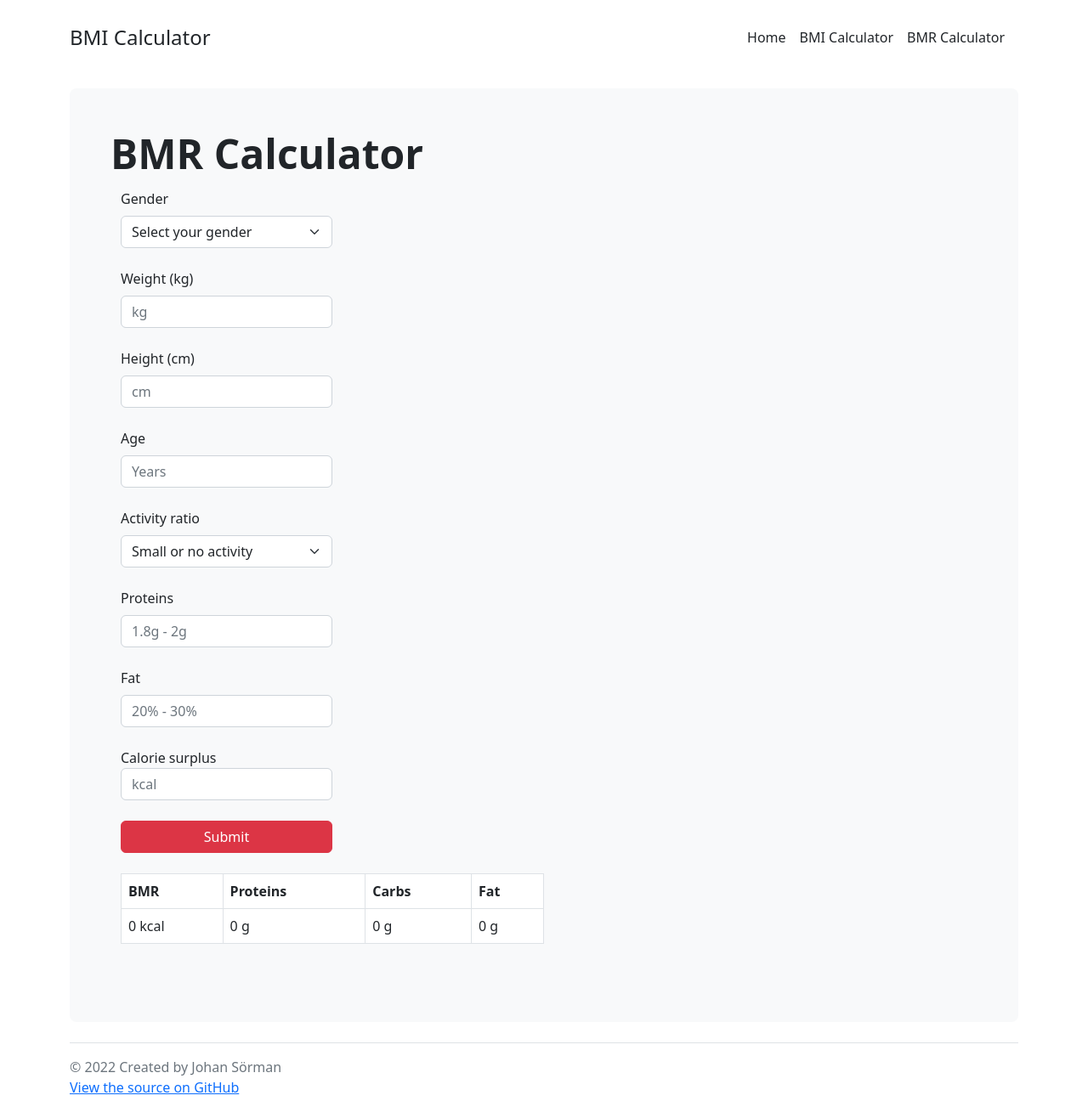
After one commit to johan-sorman/BMI-Calculator, a Flask app: page /BMR in a window 1280 px wide. The commit adds this page. Shown: the whole page at 85% size. Run offline with Flask 2, Linux system fonts and the light colour scheme.

Commit message:
Added BMR page

```diff
--- a/main/routes/views.py
+++ b/main/routes/views.py
@@ -1,3 +1,4 @@
+from asyncio import wait
 from flask import Blueprint, redirect, render_template, request, url_for, flash
 
 ## Register Blueprint ##
@@ -36,4 +37,9 @@ def calc():
             category = "severe obese"
         flash("Your BMI indicates you are {0}. Your BMI is {1}".format(category, BMI), 'success')
 
-    return render_template('calc.html', bmi=BMI, title="BMI Calculator")
+    return render_template('calc.html', title="BMI Calculator")
+
+
+@views.route('/BMR', methods=['POST', 'GET'])
+def bmr():
+    return render_template('bmr.html', title="BMR Calculator")
--- /dev/null
+++ b/main/static/bmr.js
@@ -0,0 +1,161 @@
+(() => {
+    const bmrFormula = (gender, kg, cm, age, ratio) => ~~((((10 * kg) + (6.25 * cm) - (5 * age) + 5) * ratio) + ((gender === 'female') ? -161 : 5));
+
+    const DOM = {
+      input: {
+        gender: document.getElementById('gender-input'),
+        weight: document.getElementById('weight-input'),
+        height: document.getElementById('height-input'),
+        age: document.getElementById('age-input'),
+        ratio: document.getElementById('ratio-input'),
+        proteins: document.getElementById('proteins-input'),
+        fat: document.getElementById('fat-input'),
+        surplus: document.getElementById('surplus-input'),
+      },
+      outputValue: {
+        bmr: document.getElementById('bmr-output'),
+        proteins: document.getElementById('proteins-output'),
+        carbs: document.getElementById('carbs-output'),
+        fat: document.getElementById('fat-output')
+      },
+      output: document.getElementById('output'),
+      submit: document.getElementById('submit'),
+      info: document.querySelectorAll('.info')
+    };
+
+    function validateForm () {
+      const rules = {
+        gender: {
+          required: true
+        },
+        weight: {
+          required: true,
+          minValue: 0
+        },
+        height: {
+          required: true,
+          minValue: 0
+        },
+        age: {
+          required: true,
+          minValue: 0
+        },
+        ratio: {
+          required: true,
+          minValue: 1.2,
+          maxValue: 1.9
+        },
+        proteins: {
+          required: true,
+          minValue: 1.8,
+          maxValue: 2
+        },
+        fat: {
+          required: true,
+          minValue: 20,
+          maxValue: 30
+        },
+        surplus: {
+          minValue: -1000,
+          maxValue: 1000
+        }
+      };
+
+      let isFormValid = true;
+      let index = 0;
+      let value;
+      let valid;
+      let info;
+      for (const key in rules) {
+        valid = true;
+        info = '';
+        value = DOM.input[key].value;
+
+        for (const rule in rules[key]) {
+          if (!valid) {
+            break;
+          }
+
+          if (rule === 'required') {
+            valid = value.length !== 0 && valid;
+            if (!valid) {
+              info = 'This field is required.';
+            }
+          }
+
+          if (rule === 'minValue') {
+            if (!value.length) {
+              value = 0;
+            }
+
+            valid = parseFloat(value) >= parseFloat(rules[key][rule]) && valid;
+            if (!valid) {
+              info = `This value should be greater/equal ${rules[key][rule]}.`;
+            }
+          }
+
+          if (rule === 'maxValue') {
+            if (!value.length) {
+              value = 0;
+            }
+
+            valid = parseFloat(value) <= parseFloat(rules[key][rule]) && valid;
+            if (!valid) {
+              info = `This value should be less/equal ${rules[key][rule]}.`;
+            }
+          }
+        }
+
+        isFormValid = valid && isFormValid;
+        (!valid) ? DOM.input[key].classList.add('invalid') : DOM.input[key].classList.remove('invalid');
+        DOM.info[index].textContent = info;
+
+        index++;
+      }
+
+      return isFormValid;
+    }
+
+    function getFormData () {
+      const data = {};
+      let floatValue;
+
+      for (const key in DOM.input) {
+        floatValue = parseFloat(DOM.input[key].value);
+        data[key] = (!isNaN(floatValue)) ? floatValue : DOM.input[key].value;
+      }
+
+      return data;
+    }
+
+    function outputData (data) {
+      for (const key in data) {
+        DOM.outputValue[key].textContent = data[key];
+      }
+    }
+
+    function handleSubmit (event) {
+      event.preventDefault();
+      const isFormValid = validateForm();
+      if (isFormValid) {
+        const formData = getFormData();
+        console.log(formData);
+        const bmr = bmrFormula(
+          formData.gender,
+          formData.weight,
+          formData.height,
+          formData.age,
+          formData.ratio
+        ) + formData.surplus;
+        const proteins = ~~(formData.proteins * formData.weight);
+        const fat = ~~((bmr * (formData.fat / 100)) / 9);
+        const carbs = ~~((bmr - ((proteins * 4) + (fat * 9))) / 4);
+        const output = { bmr, proteins, carbs, fat };
+
+        outputData(output);
+        DOM.output.classList.remove('hidden');
+      }
+    }
+
+    DOM.submit.addEventListener('click', handleSubmit);
+  })();
--- a/main/templates/base.html
+++ b/main/templates/base.html
@@ -80,6 +80,7 @@
       <nav class="d-inline-flex mt-2 mt-md-0 ms-md-auto">
         <a class="me-3 py-2 text-dark text-decoration-none" href="{{url_for('views.home')}}">Home</a>
         <a class="me-3 py-2 text-dark text-decoration-none" href="{{url_for('views.calc')}}">BMI Calculator</a>
+        <a class="me-3 py-2 text-dark text-decoration-none" href="{{url_for('views.bmr')}}">BMR Calculator</a>
       </nav>
     </div>
   </header>
--- /dev/null
+++ b/main/templates/bmr.html
@@ -0,0 +1,154 @@
+{% extends "base.html" %}
+{% block title %}{{ title }}{% endblock %}
+
+
+
+
+{% block content %}
+
+<div class="p-5 mb-4 bg-light rounded-3">
+  <h1 class="display-5 fw-bold">BMR Calculator</h1>
+  <div class="container-fluid py-1">
+    <!-- <div class="p-5 mb-4 bg-light rounded-3"> -->
+    {% with messages = get_flashed_messages(with_categories=true) %}
+    {% if messages %}
+    {% for category, message in messages %}
+    <div class="alert alert-{{category}} alert-dismissible fade show w-50" role="alert">
+      <strong>{{ message }}</strong>
+      <button type="button" class="btn-close" data-bs-dismiss="alert" aria-label="Close"></button>
+    </div>
+    {% endfor %}
+    {% endif %}
+    {% endwith %}
+
+    <div class="wrapper">
+      <form>
+
+        <label for="gender" class="form-label">Gender</label>
+        <div class="input-group w-25">
+          <select id="gender-input" class="form-select" aria-label="Default select example" value="">
+            <option value="" disabled selected>Select your gender</option>
+            <option value="male">Male</option>
+            <option value="female">Female</option>
+          </select>
+        </div>
+
+    </div>
+    <span style="color:red" class="info"></span>
+    <br />
+    <label for="weight" class="form-label">Weight (kg)</label>
+    <div class="input-group w-25">
+      <input id="weight-input" type="number" class="input form-control" min="0" placeholder="kg">
+    </div>
+    <span style="color:red" class="info"></span>
+    <br />
+    <label for="height" class="form-label">Height (cm)</label>
+    <div class="input-group w-25">
+      <input id="height-input" type="number" class="input form-control" placeholder="cm">
+
+    </div>
+    <span style="color:red" class="info"></span>
+    <br />
+    <label for="age-input" class="form-label">Age</label>
+    <div class="input-group w-25">
+      <input id="age-input" type="number" class="input form-control" min="0" placeholder="Years">
+
+    </div>
+    <span style="color:red" class="info"></span>
+    <br />
+
+    <label for="ratio-input" class="form-label">Activity ratio</label>
+    <div class="input-group w-25">
+      <select id="ratio-input" class="form-select" value="1.2">
+        <option value="1.2">Small or no activity</option>
+        <option value="1.375">Moderate activity (1 - 3 trainings per week)</option>
+        <option value="1.55">Average activity (3 - 5 trainings per week)</option>
+        <option value="1.725">High activity (7 trainings per week)</option>
+        <option value="1.9">High activity and manual labour</option>
+      </select>
+
+    </div>
+    <span style="color:red" class="info"></span>
+    <br />
+
+    <label for="proteins-input" class="form-label">Proteins</label>
+    <div class="input-group w-25">
+      <input id="proteins-input" type="number" class="input form-control" min="1.8" max="2" placeholder="1.8g - 2g">
+
+    </div>
+    <span style="color:red" class="info"></span>
+    <br />
+
+    <label for="fat-input" class="form-label">Fat</label>
+    <div class="input-group w-25">
+      <input id="fat-input" type="number" class="input form-control" min="20" max="30" placeholder="20% - 30%">
+
+    </div>
+    <span style="color:red" class="info"></span>
+    <br />
+
+    <label for="surplus-input" class="label-control">Calorie surplus</label>
+    <div class="input-group w-25">
+      <input id="surplus-input" type="number" class="input form-control" placeholder="kcal">
+
+    </div>
+    <span style="color:red" class="info"></span>
+    <br />
+
+    <button id="submit" class="btn btn-danger w-25">Submit</button>
+    </form>
+
+
+    <br />
+    <br />
+    <!-- <div id="output" class="output hidden">
+      <span class="d-block">BMR:
+        <br />
+        <span id="bmr-output">0</span> kcal</span>
+      <br />
+      <span class="d-block">Proteins:
+        <br />
+        <span id="proteins-output">0</span>g</span>
+      <br />
+      <span class="d-block">Carbs:
+        <br />
+        <span id="carbs-output">0</span>g</span>
+      <br />
+      <span class="d-block">Fat:
+        <br />
+        <span id="fat-output">0</span>g</span>
+    </div> -->
+    <div id="output" class="output hidden">
+    <table class="w-50 table table-bordered bg-white">
+      <thead>
+        <tr>
+          <th><span class="d-block">BMR</span></th>
+          <th><span class="d-block">Proteins</span></th>
+          <th><span class="d-block">Carbs</span></th>
+          <th><span class="d-block">Fat</span></th>
+        </tr>
+      </thead>
+      <tbody>
+        <tr>
+          <td><span id="bmr-output">0</span> kcal</span></td>
+          <td><span id="proteins-output">0</span> g</span></td>
+          <td><span id="carbs-output">0</span> g</span></td>
+          <td><span id="fat-output">0</span> g</span></td>
+        </tr>
+      </tbody>
+    </table>
+  </div>
+
+
+
+
+
+    <br />
+</div>
+</div>
+<script src="{{ url_for('static', filename='bmr.js') }}">
+</script>
+
+
+
+{% endblock %}
```
Also changed, not shown: main/templates/calc.html (+5 -5 lines), main/templates/index.html (+9 -2 lines), 1 other file.
